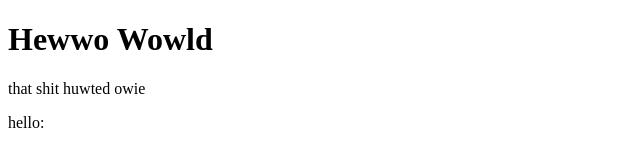
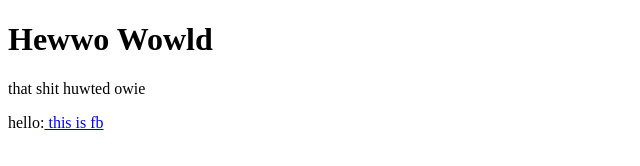
Before and after one commit to stephtam8/stephtam8.github.io, a plain HTML site: page index.html in a window 1280 px wide. Shown: the full height of the page, 0-640 px from the left. Drawn offline with Linux system fonts and the light colour scheme.

Commit message:
Update index.html

```diff
--- a/index.html
+++ b/index.html
@@ -3,6 +3,6 @@
 <body>
 <h1>Hewwo Wowld</h1>
 <p>that shit huwted owie</p>
-<p> hello:<a href="www.facebook.com"></a></p>
+<p> hello:<a href="www.facebook.com"> this is fb</a></p>
 </body>
 </html>
```
